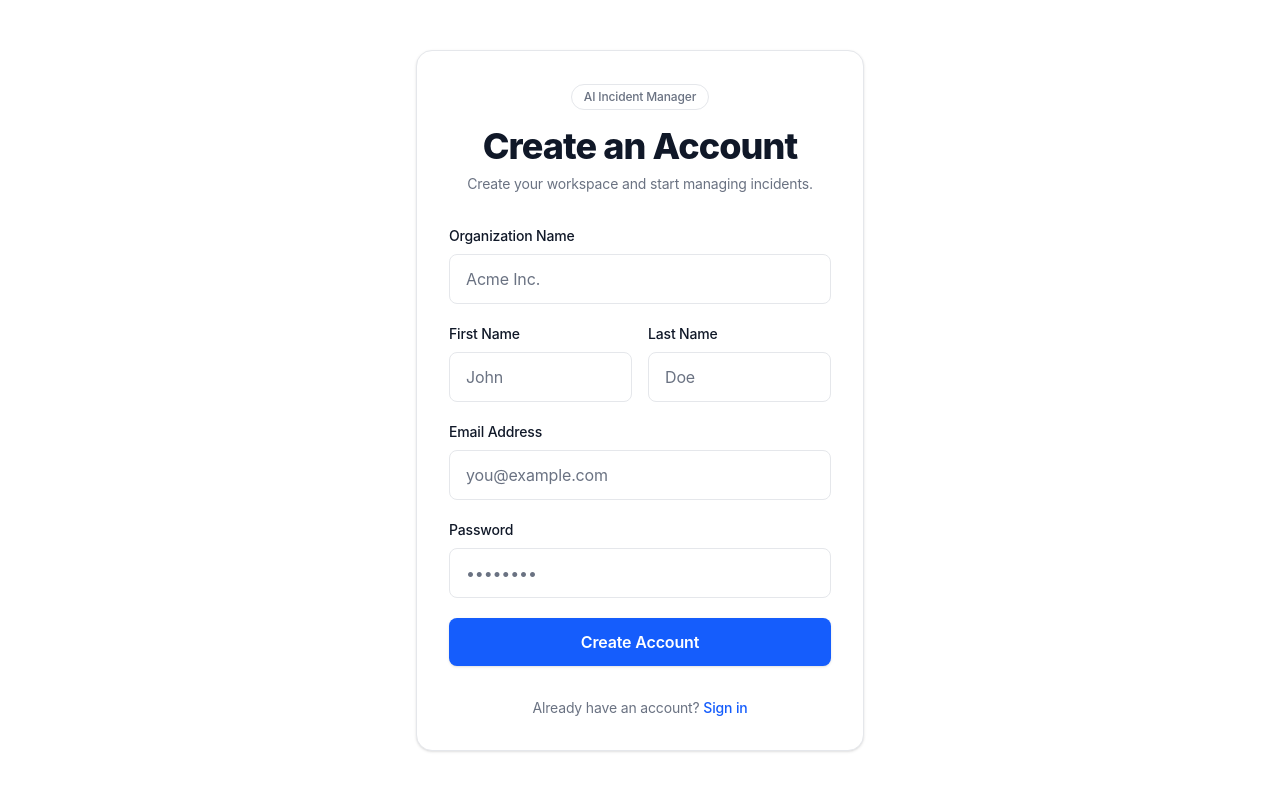
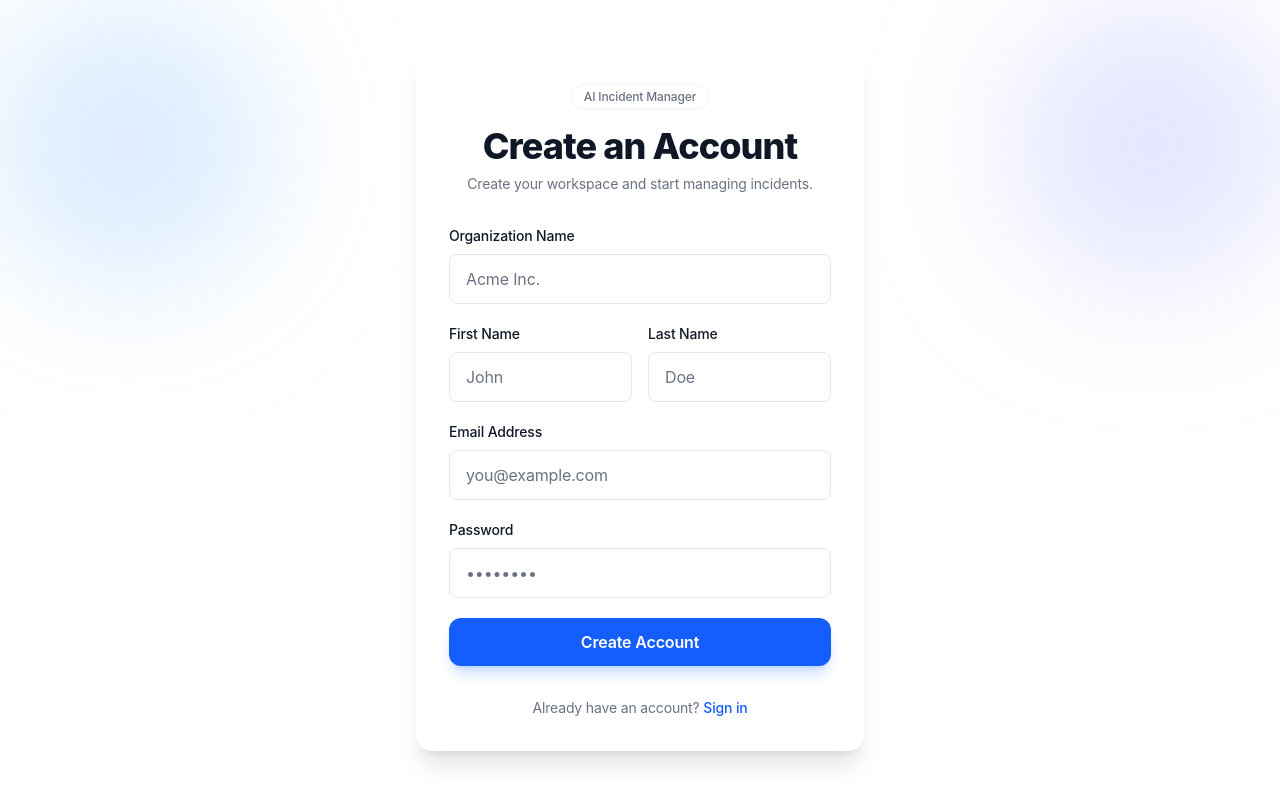
Before and after one commit to sagarsajwan26/AI_incident_manager, a Next.js app in the folder client/: page /signup in a window 1280 px wide. Built offline with nearby package versions, Linux system fonts and the light colour scheme; no server answers.

Commit message:
style: modernize auth pages with glassmorphism

```diff
--- a/client/app/login/page.tsx
+++ b/client/app/login/page.tsx
@@ -40,12 +40,16 @@ export default function Login() {
     }
   }
   return (
-    <main className="min-h-screen flex items-center justify-center bg-white dark:bg-gray-950 px-4 py-12 text-gray-900 dark:text-gray-100">
-      <section className="w-full max-w-md">
-        <div className="rounded-2xl border border-gray-200 dark:border-gray-800 bg-white dark:bg-gray-950 p-8 shadow-sm">
+    <main className="relative min-h-screen overflow-hidden bg-[radial-gradient(ellipse_at_top,_var(--tw-gradient-stops))] from-blue-50 dark:from-blue-900/20 via-white dark:via-gray-950 to-white dark:to-gray-950 px-4 py-12 flex items-center justify-center">
+      {/* Animated glowing background elements */}
+      <div className="absolute top-0 -left-4 w-72 h-72 bg-blue-400 rounded-full mix-blend-multiply filter blur-3xl opacity-20 dark:opacity-10 animate-blob"></div>
+      <div className="absolute top-0 -right-4 w-72 h-72 bg-indigo-400 rounded-full mix-blend-multiply filter blur-3xl opacity-20 dark:opacity-10 animate-blob animation-delay-2000"></div>
+
+      <section className="relative z-10 w-full max-w-md">
+        <div className="rounded-2xl border border-white/20 dark:border-white/10 bg-white/60 dark:bg-gray-900/60 backdrop-blur-xl p-8 shadow-xl">
           {/* Header */}
           <div className="mb-8 text-center">
-            <div className="mb-4 inline-flex rounded-full border border-gray-200 dark:border-gray-800 bg-white dark:bg-gray-950 px-3 py-1 text-xs font-medium text-gray-500 dark:text-gray-400">
+            <div className="mb-4 inline-flex rounded-full border border-gray-200/50 dark:border-gray-800/50 bg-white/50 dark:bg-gray-950/50 backdrop-blur-md px-3 py-1 text-xs font-medium text-gray-500 dark:text-gray-400">
               AI Incident Manager
             </div>
 
@@ -130,7 +134,7 @@ export default function Login() {
             <button
               type="submit"
               disabled={isLoading}
-              className="w-full rounded-lg bg-blue-600 dark:bg-blue-500 px-4 py-3 font-semibold text-white shadow-sm transition hover:opacity-90 active:scale-[0.99] disabled:cursor-not-allowed disabled:opacity-50"
+              className="w-full rounded-xl bg-blue-600 dark:bg-blue-500 px-4 py-3 font-semibold text-white shadow-lg shadow-blue-500/25 transition-all hover:bg-blue-700 hover:-translate-y-0.5 active:scale-95 disabled:cursor-not-allowed disabled:opacity-50"
             >
               {isLoading ? "Signing in..." : "Sign In"}
             </button>
--- a/client/app/signup/page.tsx
+++ b/client/app/signup/page.tsx
@@ -54,12 +54,16 @@ export default function SignupPage() {
   }
 
   return (
-    <main className="min-h-screen flex items-center justify-center bg-white dark:bg-gray-950 px-4 py-12 text-gray-900 dark:text-gray-100">
-      <section className="w-full max-w-md">
-        <div className="rounded-2xl border border-gray-200 dark:border-gray-800 bg-white dark:bg-gray-950 p-8 shadow-sm">
+    <main className="relative min-h-screen overflow-hidden bg-[radial-gradient(ellipse_at_top,_var(--tw-gradient-stops))] from-blue-50 dark:from-blue-900/20 via-white dark:via-gray-950 to-white dark:to-gray-950 px-4 py-12 flex items-center justify-center">
+      {/* Animated glowing background elements */}
+      <div className="absolute top-0 -left-4 w-72 h-72 bg-blue-400 rounded-full mix-blend-multiply filter blur-3xl opacity-20 dark:opacity-10 animate-blob"></div>
+      <div className="absolute top-0 -right-4 w-72 h-72 bg-indigo-400 rounded-full mix-blend-multiply filter blur-3xl opacity-20 dark:opacity-10 animate-blob animation-delay-2000"></div>
+
+      <section className="relative z-10 w-full max-w-md">
+        <div className="rounded-2xl border border-white/20 dark:border-white/10 bg-white/60 dark:bg-gray-900/60 backdrop-blur-xl p-8 shadow-xl">
           {/* Header */}
           <div className="mb-8 text-center">
-            <div className="mb-4 inline-flex rounded-full border border-gray-200 dark:border-gray-800 bg-white dark:bg-gray-950 px-3 py-1 text-xs font-medium text-gray-500 dark:text-gray-400">
+            <div className="mb-4 inline-flex rounded-full border border-gray-200/50 dark:border-gray-800/50 bg-white/50 dark:bg-gray-950/50 backdrop-blur-md px-3 py-1 text-xs font-medium text-gray-500 dark:text-gray-400">
               AI Incident Manager
             </div>
 
@@ -214,7 +218,7 @@ export default function SignupPage() {
             <button
               type="submit"
               disabled={isLoading}
-              className="w-full rounded-lg bg-blue-600 dark:bg-blue-500 px-4 py-3 font-semibold text-white shadow-sm transition hover:opacity-90 active:scale-[0.99] disabled:cursor-not-allowed disabled:opacity-50"
+              className="w-full rounded-xl bg-blue-600 dark:bg-blue-500 px-4 py-3 font-semibold text-white shadow-lg shadow-blue-500/25 transition-all hover:bg-blue-700 hover:-translate-y-0.5 active:scale-95 disabled:cursor-not-allowed disabled:opacity-50"
             >
               {isLoading ? "Creating Account..." : "Create Account"}
             </button>
```
